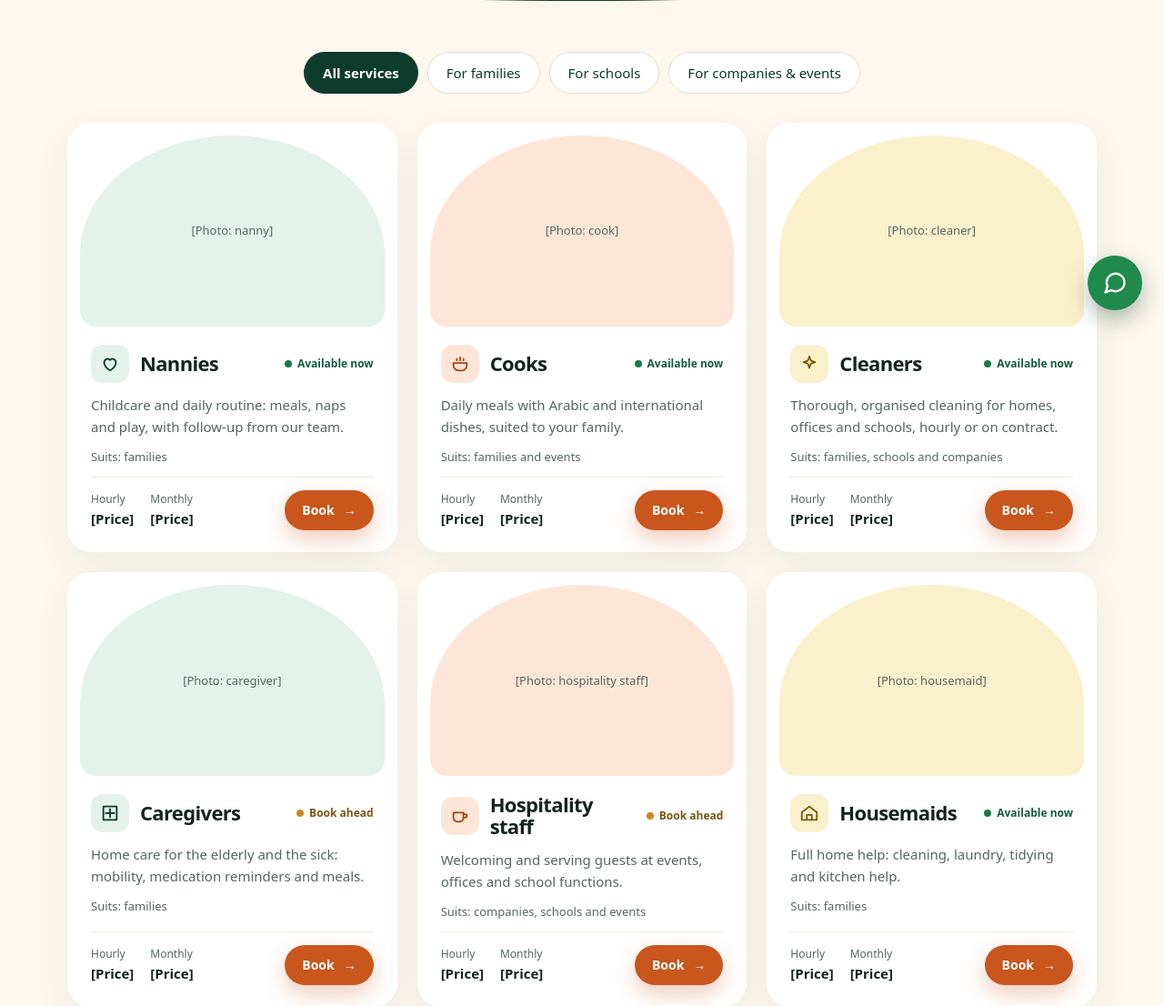
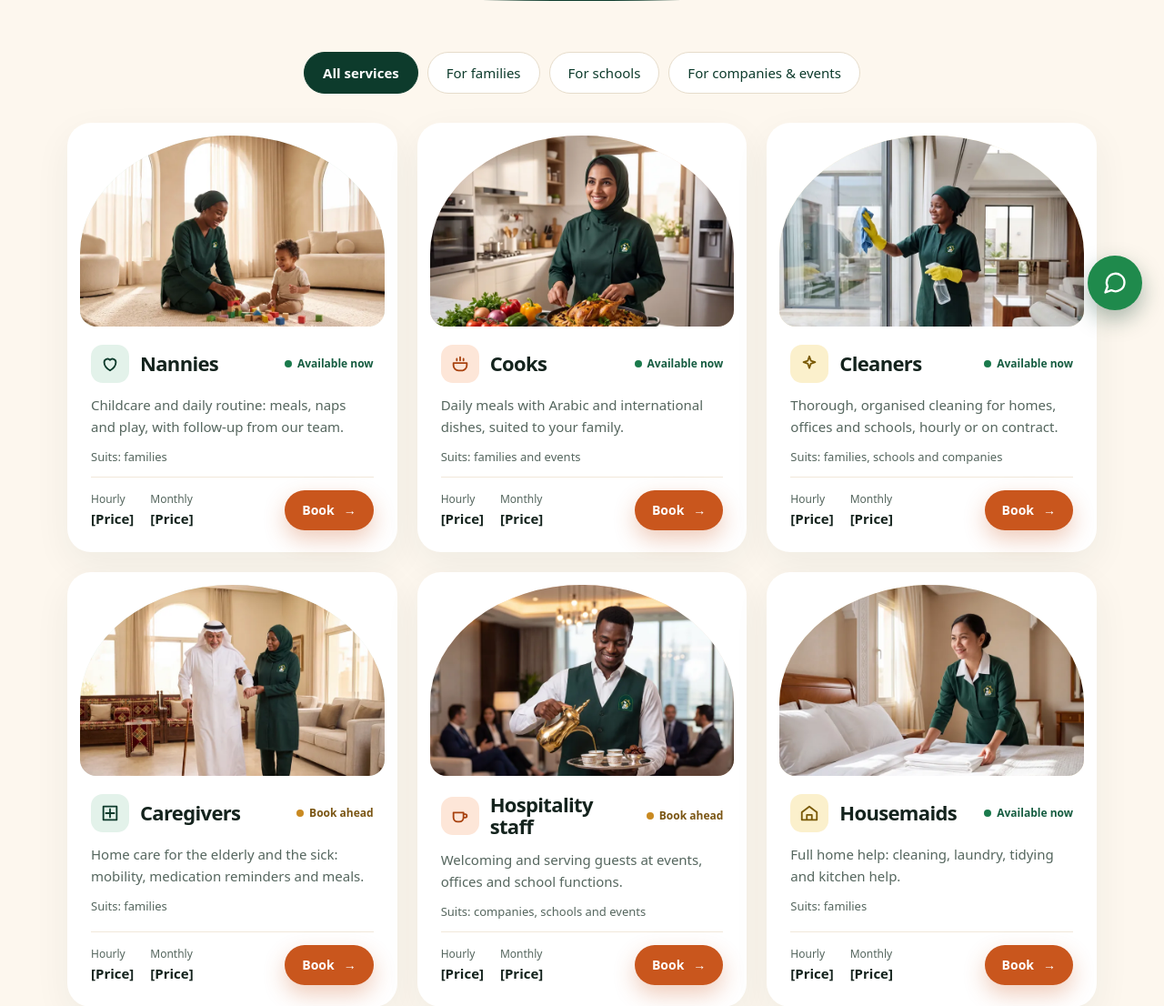
Before and after one commit to WilsonTenk/destinyrecruitment, a PHP site: page /services.html in a window 1280 px wide. Shown: the part 435-1541 px from the top of the page at 91% size. Run offline with PHP 8.4, Linux system fonts and the light colour scheme; some web fonts are replaced.

Commit message:
Add service, team and hero photos to the site
AI-generated WebP photos (staff in green uniforms with the arch logo)
replace the photo placeholders on Home, Services and About, with
English and Arabic alt text.

Co-Authored-By: Claude Opus 5.5 <noreply@anthropic.com>

```diff
--- a/site/404.html
+++ b/site/404.html
@@ -14,7 +14,7 @@
   <link rel="preconnect" href="https://fonts.googleapis.com">
   <link rel="preconnect" href="https://fonts.gstatic.com" crossorigin>
   <link href="https://fonts.googleapis.com/css2?family=Inter+Tight:wght@400;500;600;700;800&family=Instrument+Serif:ital@1&family=IBM+Plex+Sans+Arabic:wght@400;500;600;700&display=swap" rel="stylesheet">
-  <link rel="stylesheet" href="assets/css/styles.css?v=4">
+  <link rel="stylesheet" href="assets/css/styles.css?v=5">
   <link rel="icon" href="assets/img/favicon.svg" type="image/svg+xml">
 </head>
 <body>
--- a/site/about.html
+++ b/site/about.html
@@ -30,7 +30,7 @@
   <link rel="preconnect" href="https://fonts.googleapis.com">
   <link rel="preconnect" href="https://fonts.gstatic.com" crossorigin>
   <link href="https://fonts.googleapis.com/css2?family=Inter+Tight:wght@400;500;600;700;800&family=Instrument+Serif:ital@1&family=IBM+Plex+Sans+Arabic:wght@400;500;600;700&display=swap" rel="stylesheet">
-  <link rel="stylesheet" href="assets/css/styles.css?v=4">
+  <link rel="stylesheet" href="assets/css/styles.css?v=5">
   <link rel="icon" href="assets/img/favicon.svg" type="image/svg+xml">
   <link rel="apple-touch-icon" href="assets/img/apple-touch-icon.png">
 </head>
@@ -65,7 +65,7 @@
     <section class="section">
       <div class="container split">
         <div class="split-media">
-          <div class="arch light" style="width: 380px; border-radius: 190px 190px 24px 24px;" data-i18n="aboutp.photo">[Photo: our team or office]</div>
+          <div class="arch light" style="width: 380px; border-radius: 190px 190px 24px 24px;"><img src="assets/img/photos/team.webp" width="900" height="1125" alt="The Edinam Destiny team in their green uniforms" data-i18n-attr="alt:aboutp.photo" loading="lazy" decoding="async"></div>
           <div class="float-card" style="top: 40px; inset-inline-start: 0; box-shadow: 0 16px 36px rgba(13,59,44,.12);"><span><strong data-i18n="aboutp.city">Riyadh</strong><small data-i18n="aboutp.citySub">Families, schools &amp; companies</small></span></div>
         </div>
         <div class="split-copy">
@@ -191,7 +191,7 @@
     </div>
   </div>
 
-  <script src="assets/js/i18n-ar.js?v=6"></script>
+  <script src="assets/js/i18n-ar.js?v=7"></script>
   <script src="assets/js/main.js?v=3"></script>
 </body>
 </html>
--- a/site/assets/css/styles.css
+++ b/site/assets/css/styles.css
@@ -266,6 +266,7 @@ p { margin: 0; }
 .svc[hidden] { display: none; }
 .svc-photo { height: 210px; border-radius: 50% 50% 18px 18px / 130px 130px 18px 18px; display: grid; place-items: center; text-align: center; padding: 24px; font-size: 13px; color: var(--muted); overflow: hidden; }
 .svc-photo img { width: 100%; height: 100%; object-fit: cover; }
+.svc-photo:has(img) { padding: 0; }
 .svc-body { padding: 20px 12px 10px; display: flex; flex-direction: column; gap: 12px; flex: 1; }
 .svc-title { display: flex; align-items: center; gap: 12px; }
 .svc-title .icon-tile { width: 42px; height: 42px; border-radius: 13px; }
--- a/site/assets/js/i18n-ar.js
+++ b/site/assets/js/i18n-ar.js
@@ -81,13 +81,13 @@ window.DESTINY_AR = {
   'home.h1': 'يد تثق بها <span class="serif u">لبيتك</span> وعائلتك',
   'home.lead': 'مربيات وطباخات وعاملات تنظيف ومرافقات رعاية وطاقم ضيافة مدرّبات — للعائلات والمدارس والشركات في الرياض.',
   'home.viewServices': 'تصفح الخدمات',
-  'home.photo': '[صورة: مربية تبتسم مع طفل في المنزل — من العميل]',
+  'home.photo': 'مربية من إدينام ديستني تقرأ قصة مصورة مع طفل في المنزل',
   'home.badge.t': 'مدرّبة ومُتحقق منها',
   'home.badge.s': 'كل عاملة قبل أن تبدأ',
   'home.avail': 'عاملات متاحات اليوم',
   'home.svc.eyebrow': 'ماذا نقدّم',
   'home.svc.title': 'الشخص المناسب <span class="u">لكل احتياج</span>',
-  'home.about.photo': '[صورة: فريق المكتب أو مقره]',
+  'home.about.photo': 'فريق إدينام ديستني بزيه الأخضر',
   'home.about.badge': 'استبدال مجاني',
   'home.about.eyebrow': 'من نحن',
   'home.about.title': 'نختار من يدخل بيتك كما نختار <span class="serif">لبيوتنا</span>',
@@ -125,12 +125,12 @@ window.DESTINY_AR = {
   'filter.family': 'للعائلات',
   'filter.school': 'للمدارس',
   'filter.company': 'للشركات والمناسبات',
-  'svcp.photo.nanny': '[صورة: مربية]',
-  'svcp.photo.cook': '[صورة: طباخة]',
-  'svcp.photo.cleaner': '[صورة: عاملة تنظيف]',
-  'svcp.photo.carer': '[صورة: مرافقة رعاية]',
-  'svcp.photo.hosp': '[صورة: طاقم ضيافة]',
-  'svcp.photo.maid': '[صورة: عاملة منزلية]',
+  'svcp.photo.nanny': 'مربية تلعب بالمكعبات مع طفل صغير',
+  'svcp.photo.cook': 'طباخة تحضّر الكبسة في مطبخ المنزل',
+  'svcp.photo.cleaner': 'عاملة تنظيف تمسح نافذة في فيلا مشرقة',
+  'svcp.photo.carer': 'مرافقة رعاية تساعد رجلًا مسنًا على المشي في المنزل',
+  'svcp.photo.hosp': 'مضيف يقدّم القهوة العربية في مناسبة بمكتب',
+  'svcp.photo.maid': 'عاملة منزلية تطوي المناشف في غرفة النوم',
   'price.hourly': 'بالساعة',
   'price.monthly': 'بالشهر',
   'price.tbc': '[السعر]',
@@ -140,7 +140,7 @@ window.DESTINY_AR = {
   /* About page */
   'aboutp.eyebrow': 'من نحن',
   'aboutp.h1': 'نختار من يدخل بيتك كما نختار <span class="serif u">لبيوتنا</span>',
-  'aboutp.photo': '[صورة: فريق المكتب أو مقره]',
+  'aboutp.photo': 'فريق إدينام ديستني بزيه الأخضر',
   'aboutp.city': 'الرياض',
   'aboutp.citySub': 'عائلات ومدارس وشركات',
   'aboutp.story.eyebrow': 'قصتنا',
--- a/site/contact.html
+++ b/site/contact.html
@@ -29,7 +29,7 @@
   <link rel="preconnect" href="https://fonts.googleapis.com">
   <link rel="preconnect" href="https://fonts.gstatic.com" crossorigin>
   <link href="https://fonts.googleapis.com/css2?family=Inter+Tight:wght@400;500;600;700;800&family=Instrument+Serif:ital@1&family=IBM+Plex+Sans+Arabic:wght@400;500;600;700&display=swap" rel="stylesheet">
-  <link rel="stylesheet" href="assets/css/styles.css?v=4">
+  <link rel="stylesheet" href="assets/css/styles.css?v=5">
   <link rel="icon" href="assets/img/favicon.svg" type="image/svg+xml">
   <link rel="apple-touch-icon" href="assets/img/apple-touch-icon.png">
 </head>
@@ -163,7 +163,7 @@
     </div>
   </div>
 
-  <script src="assets/js/i18n-ar.js?v=6"></script>
+  <script src="assets/js/i18n-ar.js?v=7"></script>
   <script src="assets/js/main.js?v=3"></script>
 </body>
 </html>
--- a/site/services.html
+++ b/site/services.html
@@ -29,7 +29,7 @@
   <link rel="preconnect" href="https://fonts.googleapis.com">
   <link rel="preconnect" href="https://fonts.gstatic.com" crossorigin>
   <link href="https://fonts.googleapis.com/css2?family=Inter+Tight:wght@400;500;600;700;800&family=Instrument+Serif:ital@1&family=IBM+Plex+Sans+Arabic:wght@400;500;600;700&display=swap" rel="stylesheet">
-  <link rel="stylesheet" href="assets/css/styles.css?v=4">
+  <link rel="stylesheet" href="assets/css/styles.css?v=5">
   <link rel="icon" href="assets/img/favicon.svg" type="image/svg+xml">
   <link rel="apple-touch-icon" href="assets/img/apple-touch-icon.png">
 </head>
@@ -73,7 +73,7 @@
       <!-- Prices are placeholders until the client confirms them. -->
       <div class="grid grid-3" style="gap: 22px;">
         <article class="svc" data-tags="family">
-          <div class="svc-photo t-green" data-i18n="svcp.photo.nanny">[Photo: nanny]</div>
+          <div class="svc-photo t-green"><img src="assets/img/photos/svc-nanny.webp" width="800" height="600" alt="A nanny playing with building blocks with a toddler" data-i18n-attr="alt:svcp.photo.nanny" loading="lazy" decoding="async"></div>
           <div class="svc-body">
             <div class="card-top" style="align-items: center;"><div class="svc-title"><span class="icon-tile t-green"><svg viewBox="0 0 24 24" aria-hidden="true"><path d="M12 20s-7-4.4-7-10a4 4 0 0 1 7-2.6A4 4 0 0 1 19 10c0 5.6-7 10-7 10z"/></svg></span><h2 data-i18n="svc.nanny">Nannies</h2></div><span class="status ok" data-i18n="status.ok">Available now</span></div>
             <p data-i18n="svc.nanny.long">Childcare and daily routine: meals, naps and play, with follow-up from our team.</p>
@@ -82,7 +82,7 @@
           </div>
         </article>
         <article class="svc" data-tags="family company">
-          <div class="svc-photo t-orange" data-i18n="svcp.photo.cook">[Photo: cook]</div>
+          <div class="svc-photo t-orange"><img src="assets/img/photos/svc-cook.webp" width="800" height="600" alt="A cook preparing kabsa in a home kitchen" data-i18n-attr="alt:svcp.photo.cook" loading="lazy" decoding="async"></div>
           <div class="svc-body">
             <div class="card-top" style="align-items: center;"><div class="svc-title"><span class="icon-tile t-orange"><svg viewBox="0 0 24 24" aria-hidden="true"><path d="M4 11h16v3a6 6 0 0 1-6 6h-4a6 6 0 0 1-6-6zM8 8V6M12 8V4M16 8V6"/></svg></span><h2 data-i18n="svc.cook">Cooks</h2></div><span class="status ok" data-i18n="status.ok">Available now</span></div>
             <p data-i18n="svc.cook.long">Daily meals with Arabic and international dishes, suited to your family.</p>
@@ -91,7 +91,7 @@
           </div>
         </article>
         <article class="svc" data-tags="family school company">
-          <div class="svc-photo t-yellow" data-i18n="svcp.photo.cleaner">[Photo: cleaner]</div>
+          <div class="svc-photo t-yellow"><img src="assets/img/photos/svc-cleaner.webp" width="800" height="600" alt="A cleaner wiping a window in a bright villa" data-i18n-attr="alt:svcp.photo.cleaner" loading="lazy" decoding="async"></div>
           <div class="svc-body">
             <div class="card-top" style="align-items: center;"><div class="svc-title"><span class="icon-tile t-yellow"><svg viewBox="0 0 24 24" aria-hidden="true"><path d="M12 3l1.8 5.2L19 10l-5.2 1.8L12 17l-1.8-5.2L5 10l5.2-1.8z"/></svg></span><h2 data-i18n="svc.cleaner">Cleaners</h2></div><span class="status ok" data-i18n="status.ok">Available now</span></div>
             <p data-i18n="svc.cleaner.long">Thorough, organised cleaning for homes, offices and schools, hourly or on contract.</p>
@@ -100,7 +100,7 @@
           </div>
         </article>
         <article class="svc" data-tags="family">
-          <div class="svc-photo t-green" data-i18n="svcp.photo.carer">[Photo: caregiver]</div>
+          <div class="svc-photo t-green"><img src="assets/img/photos/svc-caregiver.webp" width="800" height="600" alt="A caregiver helping an elderly man walk at home" data-i18n-attr="alt:svcp.photo.carer" loading="lazy" decoding="async"></div>
           <div class="svc-body">
             <div class="card-top" style="align-items: center;"><div class="svc-title"><span class="icon-tile t-green"><svg viewBox="0 0 24 24" aria-hidden="true"><path d="M12 7v10M7 12h10M4 4h16v16H4z"/></svg></span><h2 data-i18n="svc.carer">Caregivers</h2></div><span class="status ahead" data-i18n="status.ahead">Book ahead</span></div>
             <p data-i18n="svc.carer.long">Home care for the elderly and the sick: mobility, medication reminders and meals.</p>
@@ -109,7 +109,7 @@
           </div>
         </article>
         <article class="svc" data-tags="school company">
-          <div class="svc-photo t-orange" data-i18n="svcp.photo.hosp">[Photo: hospitality staff]</div>
+          <div class="svc-photo t-orange"><img src="assets/img/photos/svc-hospitality.webp" width="800" height="600" alt="A hospitality attendant serving Arabic coffee at an office event" data-i18n-attr="alt:svcp.photo.hosp" loading="lazy" decoding="async"></div>
           <div class="svc-body">
             <div class="card-top" style="align-items: center;"><div class="svc-title"><span class="icon-tile t-orange"><svg viewBox="0 0 24 24" aria-hidden="true"><path d="M4 8h12v6a5 5 0 0 1-5 5H9a5 5 0 0 1-5-5zM16 10h2a2 2 0 0 1 0 4h-2"/></svg></span><h2 data-i18n="svc.hosp">Hospitality staff</h2></div><span class="status ahead" data-i18n="status.ahead">Book ahead</span></div>
             <p data-i18n="svc.hosp.long">Welcoming and serving guests at events, offices and school functions.</p>
@@ -118,7 +118,7 @@
           </div>
         </article>
         <article class="svc" data-tags="family">
-          <div class="svc-photo t-yellow" data-i18n="svcp.photo.maid">[Photo: housemaid]</div>
+          <div class="svc-photo t-yellow"><img src="assets/img/photos/svc-housemaid.webp" width="800" height="600" alt="A housemaid folding fresh towels in a bedroom" data-i18n-attr="alt:svcp.photo.maid" loading="lazy" decoding="async"></div>
           <div class="svc-body">
             <div class="card-top" style="align-items: center;"><div class="svc-title"><span class="icon-tile t-yellow"><svg viewBox="0 0 24 24" aria-hidden="true"><path d="M3 11l9-7 9 7v9H3zM9 20v-6h6v6"/></svg></span><h2 data-i18n="svc.maid">Housemaids</h2></div><span class="status ok" data-i18n="status.ok">Available now</span></div>
             <p data-i18n="svc.maid.long">Full home help: cleaning, laundry, tidying and kitchen help.</p>
@@ -187,7 +187,7 @@
     </div>
   </div>
 
-  <script src="assets/js/i18n-ar.js?v=6"></script>
+  <script src="assets/js/i18n-ar.js?v=7"></script>
   <script src="assets/js/main.js?v=3"></script>
 </body>
 </html>
```
Also changed, not shown: site/index.html (+4 -4 lines), site/README.md, site/assets/img/photos/hero-nanny.webp (added), site/assets/img/photos/svc-caregiver.webp (added), site/assets/img/photos/svc-cleaner.webp (added), site/assets/img/photos/svc-cook.webp (added), site/assets/img/photos/svc-hospitality.webp (added), site/assets/img/photos/svc-housemaid.webp (added), site/assets/img/photos/svc-nanny.webp (added), site/assets/img/photos/team.webp (added), 1 other file.
